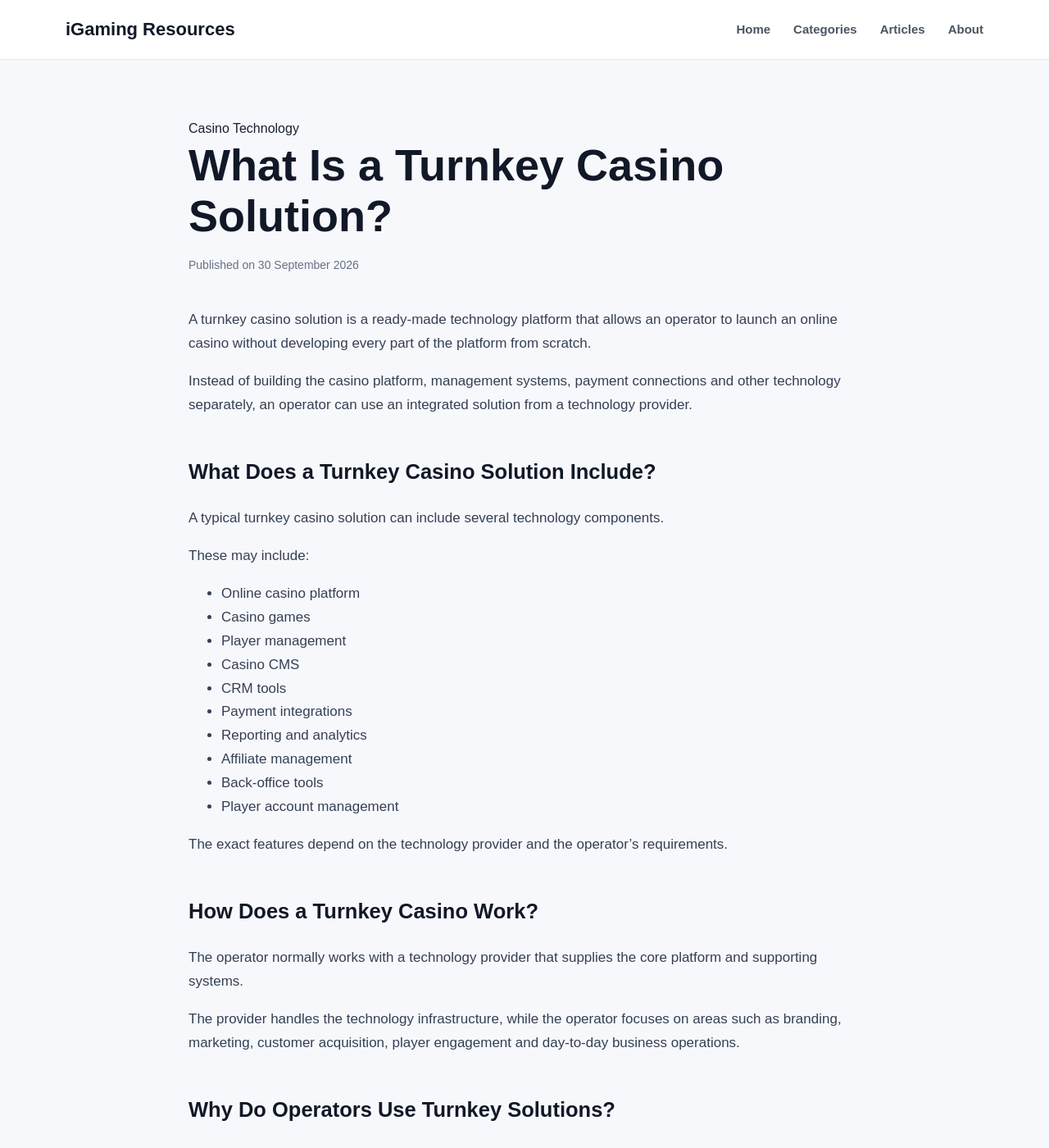
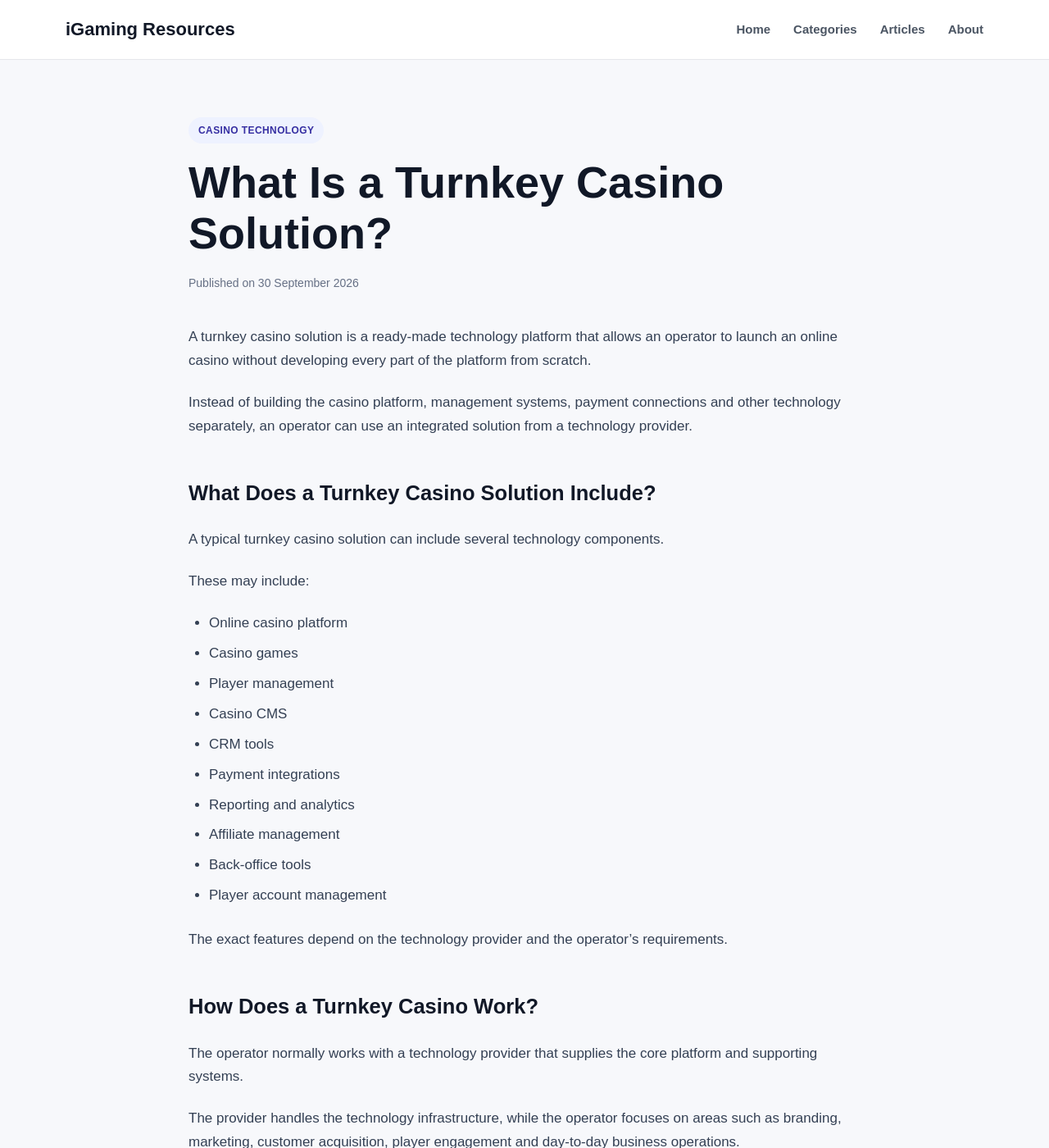
Before and after one commit to alexbrooks-crdm/iGaming-resources, a Jekyll site: the page built from _posts/2026-09-30-what-is-a-turnkey-casino-solution.md, in a window 1280 px wide and 1400 px high. Shown: the whole window at 82% size. Built offline with Jekyll 4.4.1, drawn with Linux system fonts in a browser that asks for light colours.

Commit message:
Update style.css

```diff
--- a/assets/css/style.css
+++ b/assets/css/style.css
@@ -319,3 +319,75 @@
   padding-bottom: 12px;
   border-bottom: 1px solid #e5e7eb;
 }
+/* Article styling */
+
+.article-category {
+  display: inline-block;
+  margin-bottom: 16px;
+  padding: 6px 12px;
+  background: #eef2ff;
+  color: #3730a3;
+  border-radius: 20px;
+  font-size: 12px;
+  font-weight: 700;
+  text-transform: uppercase;
+  letter-spacing: 0.4px;
+}
+
+.article-content p {
+  margin: 0 0 22px;
+}
+
+.article-content ul,
+.article-content ol {
+  margin: 0 0 25px;
+  padding-left: 25px;
+}
+
+.article-content li {
+  margin-bottom: 8px;
+}
+
+.article-content blockquote {
+  margin: 30px 0;
+  padding: 20px 25px;
+  border-left: 4px solid #2563eb;
+  background: #f8fafc;
+  color: #475467;
+}
+
+.article-content table {
+  width: 100%;
+  border-collapse: collapse;
+  margin: 30px 0;
+  overflow-x: auto;
+}
+
+.article-content th,
+.article-content td {
+  padding: 12px 15px;
+  border: 1px solid #e5e7eb;
+  text-align: left;
+}
+
+.article-content th {
+  background: #f8fafc;
+  font-weight: 700;
+  color: #111827;
+}
+
+.article-content code {
+  padding: 2px 5px;
+  background: #f2f4f7;
+  border-radius: 4px;
+  font-size: 14px;
+}
+
+.article-content pre {
+  overflow-x: auto;
+  padding: 20px;
+  background: #111827;
+  color: #f9fafb;
+  border-radius: 10px;
+  margin: 25px 0;
+}
```
